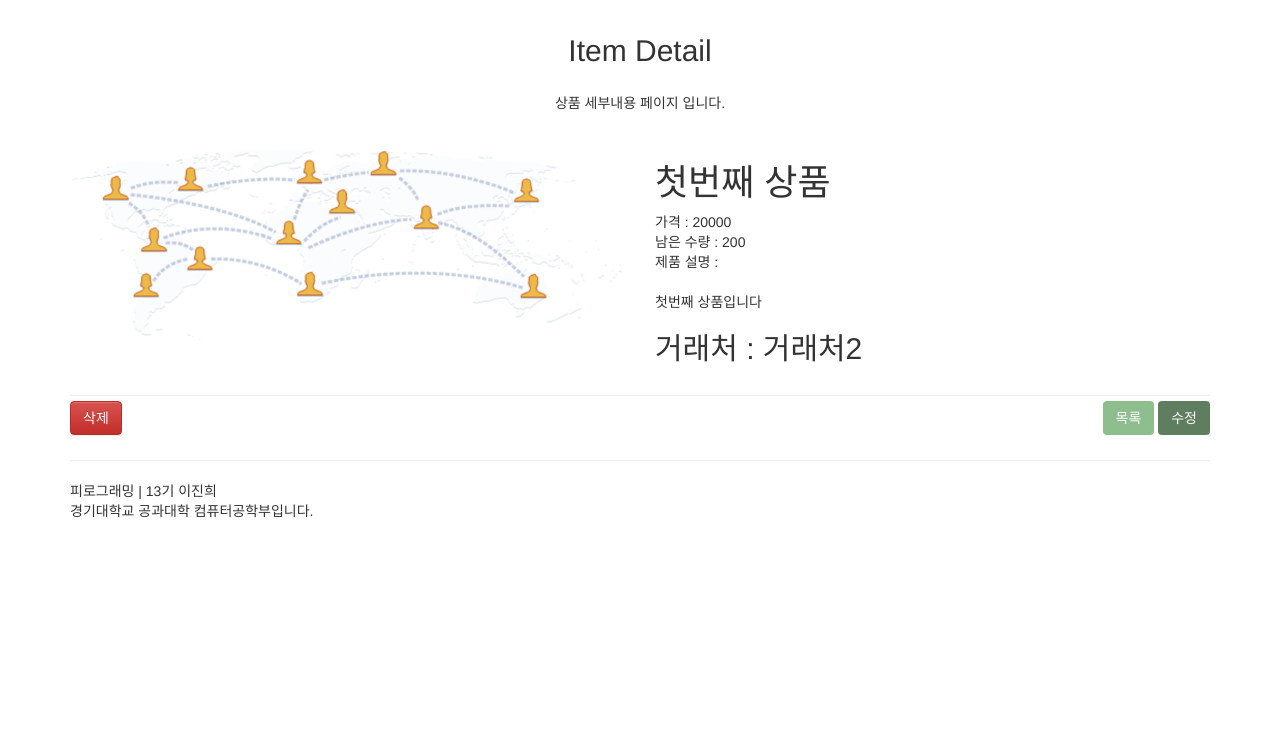
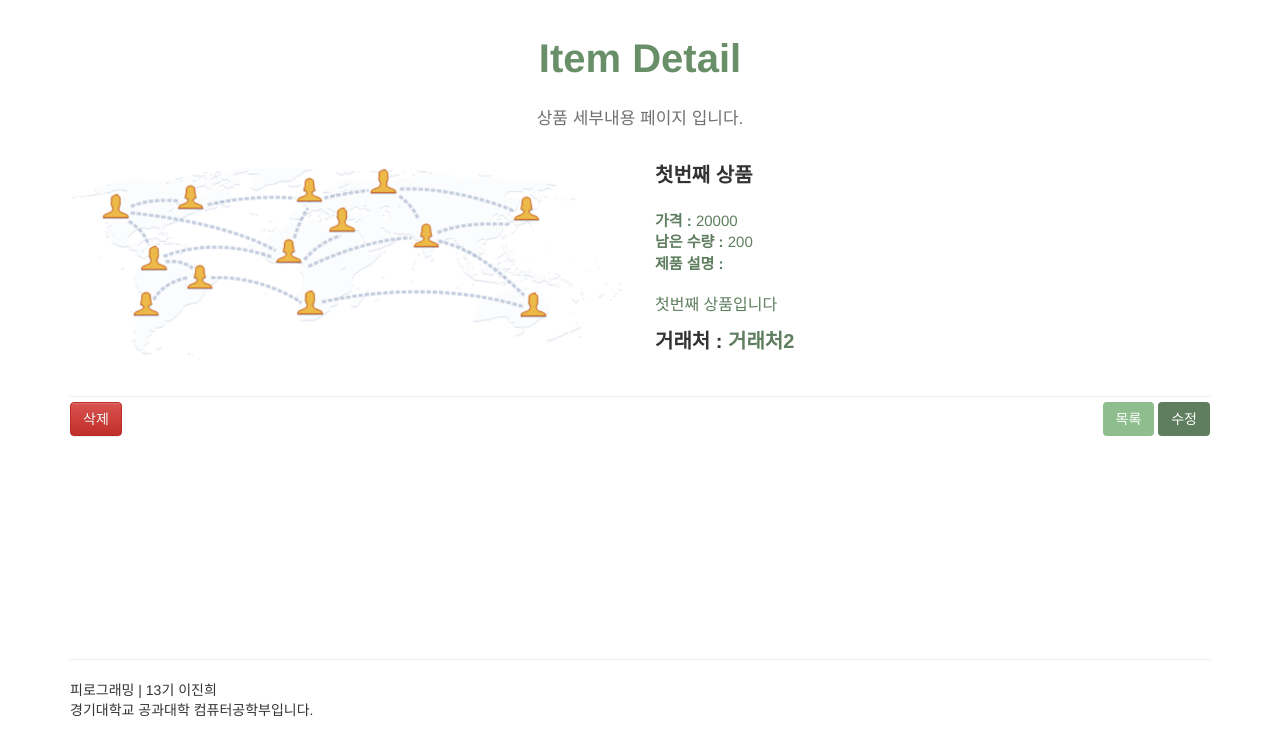
Before and after one commit to ZGenieZ/piro13_inventory_management, a Django app: page /item/1/ in a window 1280 px wide. Shown: the part 70-800 px from the top of the page. Run offline with Django 3.2, Linux system fonts and the light colour scheme; data comes from the database, SQL or seed files in the repository; both versions use the stored data as it was after the commit; some libraries are stand-ins or nearby versions.

Commit message:
디자인 완료

```diff
--- a/project/project/templates/layout.html
+++ b/project/project/templates/layout.html
@@ -79,6 +79,9 @@
 
       .footer {
         text-align: left;
+        position: fixed;
+        width: 100%;
+        bottom: 0;
       }
     </style>
     <!-- 합쳐지고 최소화된 최신 CSS -->
@@ -120,14 +123,30 @@
     </nav>
     <div class="container">
       <div id="main_title">
-        <div id="primary_title">{% block title %}{% endblock %}</div>
-        <div id="secondary_title">
+        <div
+          id="primary_title"
+          style="font-weight: bold; font-size: 4rem; color: rgb(105, 143, 105);"
+        >
+          {% block title %}{% endblock %}
+        </div>
+        <div
+          id="secondary_title"
+          style="
+            font-size: 1.7rem;
+            color: rgb(112, 112, 112);
+            font-weight: 500;
+          "
+        >
           {% block menu %}{% endblock %} 페이지 입니다.
         </div>
       </div>
       <div id="main_content">{% block content %} {% endblock %}</div>
-      <hr />
-      <div class="footer">
+
+      <div
+        class="footer container"
+        style="padding-left: 0; padding-right: 3rem;"
+      >
+        <hr />
         <span>피로그래밍 | 13기 이진희</span>
         <p>경기대학교 공과대학 컴퓨터공학부입니다.</p>
       </div>
--- a/project/shop/templates/item_detail.html
+++ b/project/shop/templates/item_detail.html
@@ -6,13 +6,29 @@
     <img src="{{item.image.url}}" alt="아이템_사진" style="width: 100%;" />
   </div>
   <div id="item_content" class="col-md-6" style="text-align: left;">
-    <h1>{{item.title}}</h1>
-    <div>가격 : {{item.price}}</div>
-    <div>남은 수량 : {{item.amount}}</div>
-    <div>제품 설명 :</div>
+    <div style="font-size: 2rem; font-weight: bold; margin-bottom: 2rem;">
+      {{item.title}}
+    </div>
+    <div style="color: rgb(95, 126, 95); font-size: 1.5rem; font-weight: 800;">
+      가격 :
+      <span style="font-size: 1.5rem; font-weight: normal;"
+        >{{item.price}}</span
+      >
+    </div>
+    <div style="color: rgb(95, 126, 95); font-size: 1.5rem; font-weight: 800;">
+      남은 수량 :
+      <span style="font-size: 1.5rem; font-weight: normal;"
+        >{{item.amount}}</span
+      >
+    </div>
+    <div style="color: rgb(95, 126, 95); font-size: 1.5rem; font-weight: 800;">
+      제품 설명 :
+    </div>
     <br />
-    <p>{{item.content}}</p>
-    <h2>거래처 : {{item.account}}</h2>
+    <p style="color: rgb(95, 126, 95); font-size: 1.6rem;">{{item.content}}</p>
+    <div style="font-size: 2rem; font-weight: bold; margin-bottom: 2rem;">
+      거래처 : <span style="color: rgb(95, 126, 95);">{{item.account}}</span>
+    </div>
   </div>
 </div>
 <hr />
```
Also changed, not shown: project/shop/templates/account_list.html (+31 -5 lines), project/shop/templates/item_list.html (+28 -7 lines), project/db.sqlite3, project/media/client-3.png (added).
